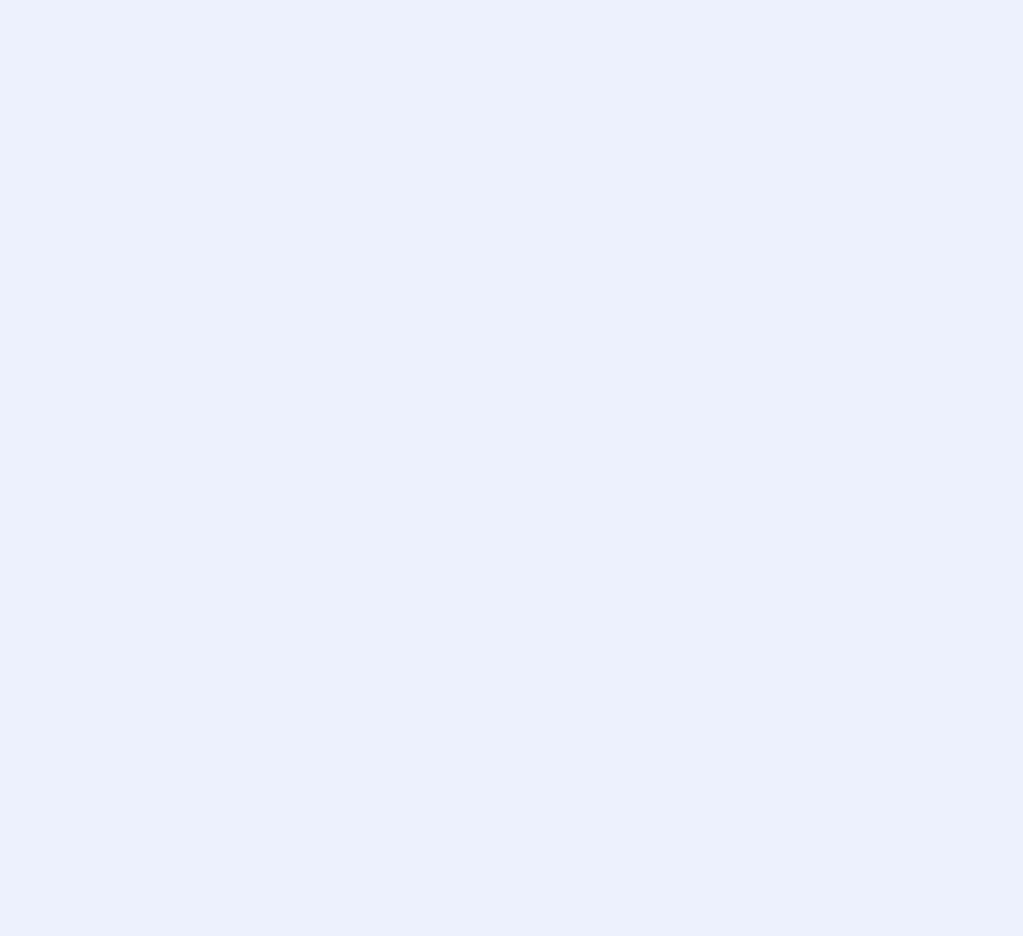
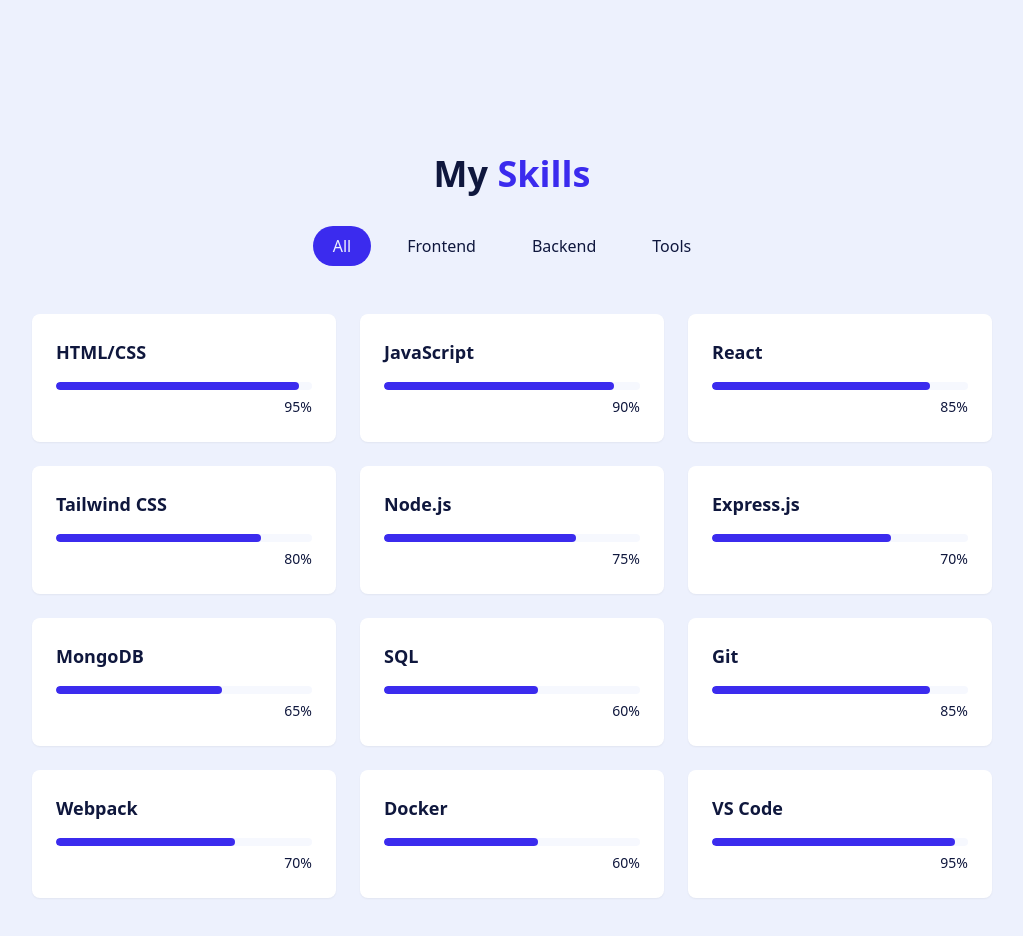
Before and after one commit to jibin001/Personal_website, a React (Vite) app in the folder personal_website/: page / in a window 1280 px wide. Shown: the part 1480-2416 px from the top of the page, without its empty margins (128-1151 px from the left). Before the commit the page ends 1506 px from the top, so only its background shows below. Built offline with nearby package versions, Linux system fonts and the light colour scheme.

Commit message:
Create Skills Section

```diff
--- /dev/null
+++ b/personal_website/src/components/SkillsSection.jsx
@@ -0,0 +1,80 @@
+import { useState } from "react";
+import { cn } from "@/lib/utils";
+
+const skills = [
+    //Frontend Skills
+    { name: "HTML/CSS", level:95, category: "frontend"},
+    { name: "JavaScript", level:90, category: "frontend" },
+    { name: "React", level:85, category: "frontend" },
+    { name: "Tailwind CSS", level:80, category: "frontend" },
+
+    //Backend skills
+    { name: "Node.js", level:75, category: "backend" },
+    { name: "Express.js", level:70, category: "backend" },
+    { name: "MongoDB", level:65, category: "backend" },
+    { name: "SQL", level:60, category: "backend" },
+
+    //Tools
+    { name: "Git", level:85, category: "tools" },
+    { name: "Webpack", level:70, category: "tools" },
+    { name: "Docker", level:60, category: "tools" },
+    { name: "VS Code", level:95, category: "tools" },
+]
+
+
+const categories = ["all", "frontend", "backend", "tools"];
+
+
+
+export const SkillsSection = () => {
+    const [activeCategory, setActiveCategory] = useState("all");
+
+    const filteredSkills = skills.filter(
+        (skill) => activeCategory === "all" || skill.category === activeCategory);
+    return (
+        <section id="skills" className="py-24 px-4 relative bg-secondary/30" >
+            <div className="container mx-auto max-w-5xl">
+                <h2 className="text-3xl md:text-4xl font-bold md-12 text-center py-8">
+                    My <span className="text-primary"> Skills </span>
+                </h2>
+
+                <div className="flex flex-wrap justify-center gap-4 mb-12">
+                    {categories.map((category, key) => (
+                        <button key={key}
+                        onClick={() => setActiveCategory(category)}
+                        className={cn(
+                            "px-5 py-2 rounded-full transition-colors duration-300 capitalize",
+                            activeCategory === category
+                            ? "bg-primary text-primary-foreground"
+                            : "bg-secondary/70 text-foreground hover:bg-secondary"
+                        )}>
+                            {category}
+                        </button>
+                    ))}
+                </div>
+
+                <div className="grid grid-cols-1 sm:grid-cols-2 lg:grid-cols-3 gap-6">
+                    {filteredSkills.map((skill, key) => (
+                        <div key={key} className="bg-card p-6 rounded-lg shadow-xs card-hover">
+                            <div className="text-left mb-4">
+                                <h3 className="font-semibold text-lg">
+                                    {skill.name}
+                                </h3>
+                            </div>
+                            <div className="w-full bg-background/50 h-2 rounded-full overflow-hidden">
+                                <div className="bg-primary h-2 rounded-full origin-left animate-[grow_1.5s_ease-out"
+                                style={{width: skill.level + "%"}} />
+                            </div>
+                            <div className="text-right mt-1">
+                                <span className="text-sm text-muted-foreground">{skill.level}%</span>
+                            </div>
+
+                        </div>
+                    ))}
+                </div>
+
+            </div>
+
+        </section>
+    )
+}
--- a/personal_website/src/pages/Home.jsx
+++ b/personal_website/src/pages/Home.jsx
@@ -3,6 +3,7 @@
 import { Navbar } from "../components/Navbar";
 import { HeroSection } from "../components/HeroSection";
 import { AboutSection } from "../components/AboutSection";
+import { SkillsSection } from "../components/SkillsSection";
 
 export const Home = () => {
     return <div className="min-h-screen bg-background text-foreground overflow-x-hidden">
@@ -17,6 +18,7 @@
         <main>
             <HeroSection />
             <AboutSection />
+            <SkillsSection />
         </main>
         {/* Footer */}
 
```
